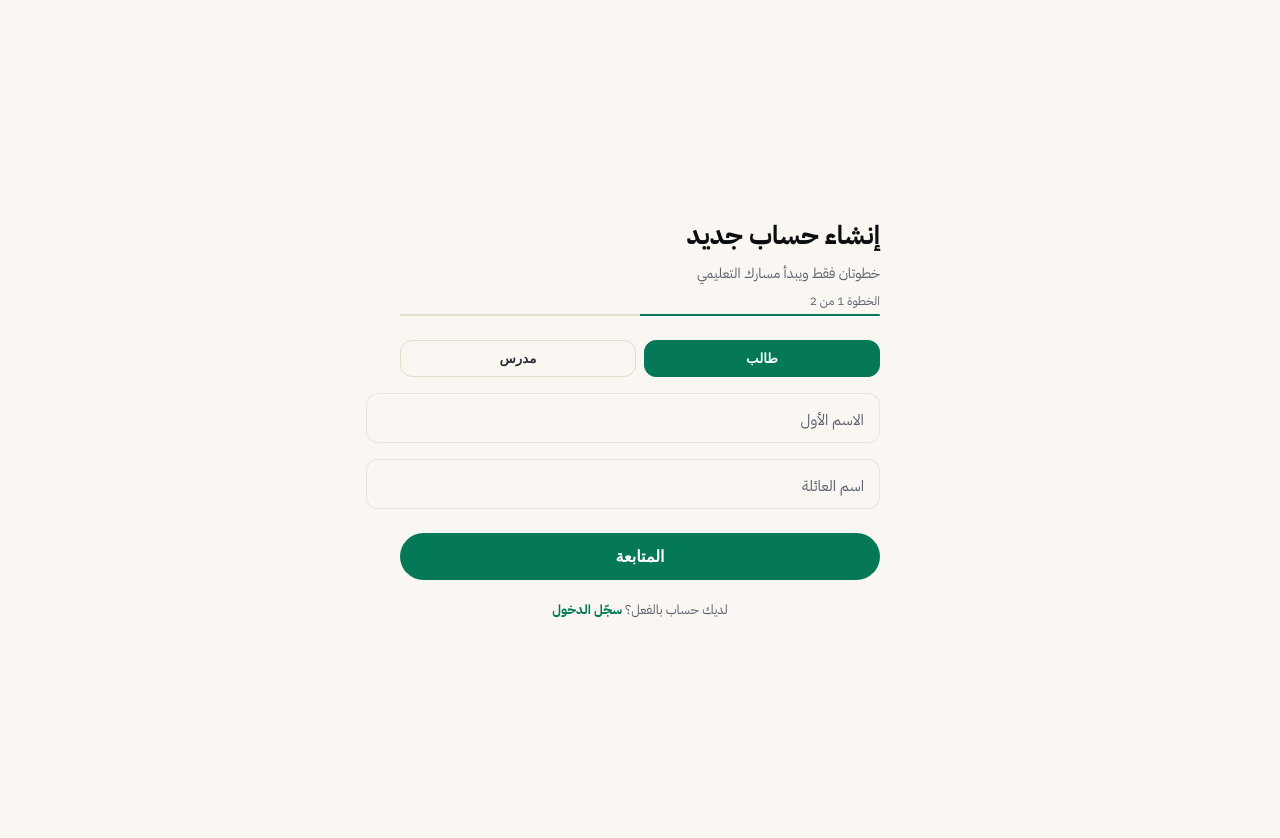
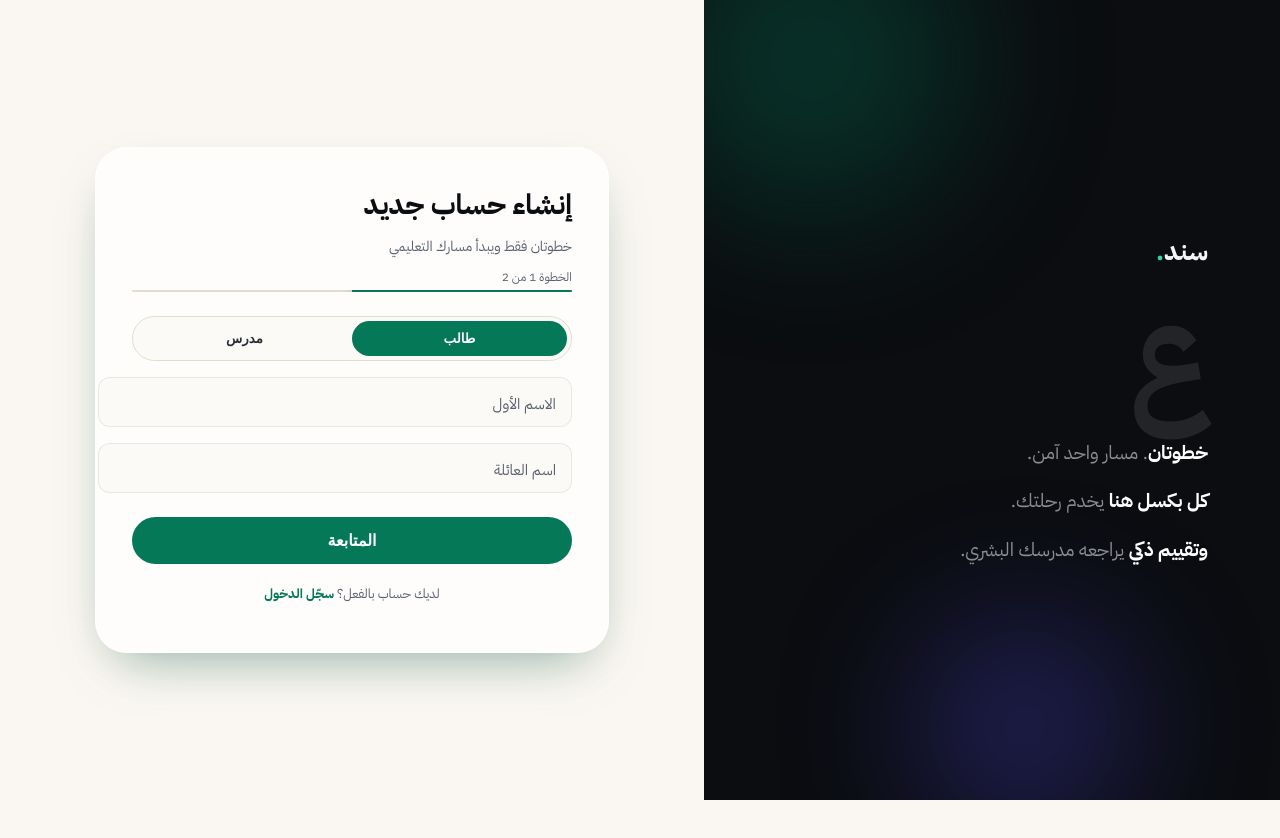
Before and after one commit to omarahameds2010-lab/sanad-edtech, a Next.js app in the folder apps/web/: page /signup in a window 1280 px wide. Shown: the top 838 px of the page. After the commit the page ends 800 px from the top, so only its background shows below. Built offline with nearby package versions, Linux system fonts and the light colour scheme; no server answers.

Commit message:
feat(web): deluxe split-screen signup with parallax, role halo, gateway button

```diff
--- a/apps/web/app/components/landing/dict.ts
+++ b/apps/web/app/components/landing/dict.ts
@@ -105,6 +105,8 @@ export interface Dict {
     back: string;
     invalid: string;
     offline: string;
+    signupPrompt: string;
+    signupLink: string;
     brandLines: { strong: string; rest: string }[];
   };
   signup: {
@@ -133,6 +135,7 @@ export interface Dict {
     requiredNames: string;
     invalid: string;
     offline: string;
+    brandLines: { strong: string; rest: string }[];
   };
   footer: { courses: string; teachers: string; login: string; tagline: string };
 }
@@ -314,6 +317,8 @@ export const dict: Record<Lang, Dict> = {
       back: "العودة للصفحة الرئيسية",
       invalid: "بيانات الدخول غير صحيحة",
       offline: "تعذر الاتصال بالخادم",
+      signupPrompt: "ليس لديك حساب؟",
+      signupLink: "أنشئ حسابًا جديدًا",
       brandLines: [
         { strong: "مسار واحد", rest: " من الدرس إلى التقييم." },
         { strong: "مؤقتات عادلة", rest: " تُدار من الخادم." },
@@ -346,6 +351,11 @@ export const dict: Record<Lang, Dict> = {
       requiredNames: "اكتب الاسم الأول واسم العائلة",
       invalid: "راجع البيانات المطلوبة",
       offline: "تعذر الاتصال بالخادم",
+      brandLines: [
+        { strong: "خطوتان", rest: ". مسار واحد آمن." },
+        { strong: "كل بكسل هنا", rest: " يخدم رحلتك." },
+        { strong: "وتقييم ذكي", rest: " يراجعه مدرسك البشري." },
+      ],
     },
     footer: { courses: "الكورسات", teachers: "المدرسون", login: "دخول", tagline: "مساحة تعليمية واضحة لكل خطوة." },
   },
@@ -526,6 +536,8 @@ export const dict: Record<Lang, Dict> = {
       back: "Back to home",
       invalid: "Invalid credentials",
       offline: "Could not reach the server",
+      signupPrompt: "No account yet?",
+      signupLink: "Create a new account",
       brandLines: [
         { strong: "One path", rest: " from lesson to evaluation." },
         { strong: "Fair timers", rest: " run by the server." },
@@ -558,6 +570,11 @@ export const dict: Record<Lang, Dict> = {
       requiredNames: "Enter your first and last name",
       invalid: "Please review the required fields",
       offline: "Could not reach the server",
+      brandLines: [
+        { strong: "Two steps", rest: ". One safe path." },
+        { strong: "Every pixel here", rest: " serves your journey." },
+        { strong: "And smart evaluation", rest: " reviewed by your human teacher." },
+      ],
     },
     footer: { courses: "Courses", teachers: "Teachers", login: "Log in", tagline: "A clear learning space for every step." },
   },
--- a/apps/web/app/globals.css
+++ b/apps/web/app/globals.css
@@ -208,6 +208,9 @@ a:hover { text-decoration: underline; }
 /* -- 23. LOGIN SPLIT (brand stage + glass form) -- */
 .lp-login-split { display: grid; grid-template-columns: 1fr 1fr; min-height: 100vh; }
 @media (max-width: 900px) { .lp-login-split { grid-template-columns: 1fr; } }
+/* -- 23b. SIGNUP SPLIT (45% brand : 55% form — asymmetric premium canvas) -- */
+.lp-signup-split { display: grid; grid-template-columns: 45fr 55fr; min-height: 100vh; }
+@media (max-width: 900px) { .lp-signup-split { grid-template-columns: 1fr; } }
 @keyframes lp-blob-drift {
   0%, 100% { transform: translate(0, 0) scale(1); }
   50% { transform: translate(30px, -24px) scale(1.12); }
--- a/apps/web/app/signup/page.tsx
+++ b/apps/web/app/signup/page.tsx
@@ -34,6 +34,9 @@ function EyeIcon({ open }: { open: boolean }) {
   );
 }
 
+const TEACHER_HALO = "0 24px 60px -24px rgba(79, 70, 229, 0.40)";
+const STUDENT_HALO = "0 24px 60px -24px rgba(4, 120, 87, 0.35)";
+
 export default function SignupPage() {
   const { t } = useLang();
   const { applySession } = useAuth();
@@ -49,6 +52,21 @@ export default function SignupPage() {
   const [showPassword, setShowPassword] = useState(false);
   const [error, setError] = useState<string | null>(null);
   const [pending, setPending] = useState(false);
+  const [par, setPar] = useState({ x: 0, y: 0 });
+
+  function handleBrandMove(e: React.MouseEvent<HTMLElement>) {
+    if (
+      typeof window !== "undefined" &&
+      window.matchMedia("(prefers-reduced-motion: reduce)").matches
+    ) {
+      return;
+    }
+    const rect = e.currentTarget.getBoundingClientRect();
+    setPar({
+      x: (e.clientX - rect.left) / rect.width - 0.5,
+      y: (e.clientY - rect.top) / rect.height - 0.5,
+    });
+  }
 
   function goNext() {
     setError(null);
@@ -95,37 +113,105 @@ export default function SignupPage() {
     }
   }
 
+  const isTeacher = role === "TEACHER";
+
   return (
-    <main
+    <main className="lp-signup-split">
+      {/* 45% — brand theater */}
+      <section
+        aria-label="Sanad"
+        onMouseMove={handleBrandMove}
+        onMouseLeave={() => setPar({ x: 0, y: 0 })}
         style={{
-        minHeight: "100vh",
+          position: "relative",
+          overflow: "hidden",
+          background: "var(--ink-950)",
+          color: "#F4F4F6",
+          display: "flex",
+          flexDirection: "column",
+          justifyContent: "center",
+          padding: "clamp(32px, 6vw, 72px)",
+          minHeight: 320,
+        }}
+      >
+        <div aria-hidden className="lp-blob" style={{ width: 280, height: 280, background: "#047857", top: -60, insetInlineEnd: -60 }} />
+        <div aria-hidden className="lp-blob" style={{ width: 200, height: 200, background: "#4F46E5", bottom: -40, insetInlineStart: "30%", animationDelay: "3s" }} />
+        <div
+          style={{
+            transform: `translate3d(${par.x * 8}px, ${par.y * 6}px, 0)`,
+            transition: "transform 250ms ease-out",
+          }}
+        >
+          <Link
+            href="/"
+            style={{ fontWeight: 800, fontSize: 26, color: "#F4F4F6", textDecoration: "none", marginBottom: 32, display: "inline-block" }}
+          >
+            سند<span style={{ color: "#34D399" }}>.</span>
+          </Link>
+        </div>
+        <div
+          aria-hidden
+          style={{
+            fontSize: 120,
+            fontWeight: 800,
+            lineHeight: 1,
+            opacity: 0.1,
+            userSelect: "none",
+            transform: `translate3d(${par.x * 22}px, ${par.y * 16}px, 0)`,
+            transition: "transform 250ms ease-out",
+          }}
+        >
+          ع
+        </div>
+        {S.brandLines.map((line, i) => (
+          <p
+            key={line.strong}
+            className="lp-line-rise"
+            style={{ ["--lp-d" as string]: `${200 + i * 160}ms`, fontSize: 19, lineHeight: 1.9, color: "rgba(244, 244, 246, 0.55)", margin: "12px 0 0", maxWidth: 420 } as React.CSSProperties}
+          >
+            <strong style={{ color: "#ffffff", fontWeight: 800 }}>{line.strong}</strong>
+            {line.rest}
+          </p>
+        ))}
+      </section>
+
+      {/* 55% — aero-glass vault */}
+      <section
+        aria-label={S.title}
+        style={{
           display: "flex",
           alignItems: "center",
           justifyContent: "center",
-        padding: "var(--space-lg)",
+          padding: "clamp(24px, 5vw, 64px)",
           background: "var(--bg-reading)",
+          position: "relative",
         }}
       >
         <div
-        className="card"
           style={{
             width: "100%",
-          maxWidth: 480,
-          background: "var(--paper-50)",
-          color: "var(--ink-700)",
+            maxWidth: 440,
+            background: "rgba(255, 255, 255, 0.72)",
+            backdropFilter: "blur(16px)",
+            WebkitBackdropFilter: "blur(16px)",
+            border: "1px solid rgba(255, 255, 255, 0.6)",
+            boxShadow: `0 20px 50px -20px rgba(11, 13, 16, 0.18), ${isTeacher ? TEACHER_HALO : STUDENT_HALO}`,
+            borderRadius: 32,
+            padding: "clamp(24px, 4vw, 36px)",
+            transition: "box-shadow 400ms ease",
           }}
         >
-        <h1 style={{ margin: "0 0 8px", fontSize: 26, color: "var(--ink-950)" }}>
+          <h1 style={{ margin: "0 0 8px", fontSize: 28, color: "var(--ink-950)" }}>
             {S.title}
           </h1>
-        <p style={{ color: "var(--text-muted)", fontSize: 14, margin: "0 0 8px" }}>
+          <p style={{ color: "var(--text-muted)", fontSize: 14, margin: "0 0 8px", lineHeight: 1.8 }}>
             {S.subtitle}
           </p>
           <p style={{ fontSize: 12, color: "var(--text-muted)", margin: "0 0 4px" }}>
             {S.step} {step + 1} {S.of} 2
           </p>
 
-        {/* 2px emerald progress: 50% → 100% */}
+          {/* Quantum progress thread — 2px, 50% → 100% */}
           <div
             role="progressbar"
             aria-valuenow={step === 0 ? 50 : 100}
@@ -144,7 +230,8 @@ export default function SignupPage() {
                 height: "100%",
                 width: step === 0 ? "50%" : "100%",
                 background: "var(--tenant-accent)",
-              transition: "width 350ms cubic-bezier(.2, 0, 0, 1)",
+                boxShadow: "0 0 8px 1px rgba(4, 120, 87, 0.45)",
+                transition: "width 450ms cubic-bezier(.34, 1.3, .64, 1)",
               }}
             />
           </div>
@@ -157,7 +244,7 @@ export default function SignupPage() {
                 alignItems: "start",
               }}
             >
-            {/* Step 1 — names + role */}
+              {/* Step 1 — names + context-aware role morph */}
               <div
                 aria-hidden={step !== 0}
                 style={{
@@ -171,8 +258,31 @@ export default function SignupPage() {
                 <div
                   role="group"
                   aria-label={S.role}
-                style={{ display: "flex", gap: 8, marginBottom: 16 }}
+                  style={{
+                    position: "relative",
+                    display: "flex",
+                    gap: 0,
+                    padding: 4,
+                    marginBottom: 16,
+                    borderRadius: 999,
+                    border: "1px solid var(--paper-200)",
+                    background: "rgba(250, 247, 242, 0.55)",
+                  }}
                 >
+                  {/* sliding glass indicator */}
+                  <span
+                    aria-hidden
+                    style={{
+                      position: "absolute",
+                      top: 4,
+                      bottom: 4,
+                      insetInlineStart: isTeacher ? "calc(50% + 0px)" : "4px",
+                      width: "calc(50% - 4px)",
+                      borderRadius: 999,
+                      background: isTeacher ? "#4F46E5" : "var(--tenant-accent)",
+                      transition: "inset-inline-start 300ms cubic-bezier(.34, 1.2, .64, 1), background 300ms ease",
+                    }}
+                  />
                   {(["STUDENT", "TEACHER"] as const).map((r) => (
                     <button
                       key={r}
@@ -181,13 +291,16 @@ export default function SignupPage() {
                       aria-pressed={role === r}
                       style={{
                         flex: 1,
+                        position: "relative",
+                        zIndex: 1,
                         padding: "10px",
-                      borderRadius: 12,
-                      fontWeight: 700,
+                        borderRadius: 999,
+                        border: "none",
+                        background: "transparent",
+                        fontWeight: 800,
                         cursor: "pointer",
-                      background: role === r ? "var(--tenant-accent)" : "transparent",
                         color: role === r ? "#ffffff" : "var(--ink-700)",
-                      border: `1px solid ${role === r ? "var(--tenant-accent)" : "var(--paper-200)"}`,
+                        transition: "color 250ms ease",
                       }}
                     >
                       {r === "STUDENT" ? S.roleStudent : S.roleTeacher}
@@ -311,20 +424,31 @@ export default function SignupPage() {
                   <button
                     type="submit"
                     disabled={pending}
+                    className="lp-login-btn"
                     style={{
                       width: "100%",
-                    background: "var(--tenant-accent)",
+                      background: "linear-gradient(135deg, var(--color-action-strong) 0%, #0B3B5B 130%)",
                       color: "#ffffff",
                       border: "none",
                       borderRadius: 999,
                       padding: "14px 24px",
                       fontWeight: 800,
-                    fontSize: 16,
+                      fontSize: 17,
                       cursor: pending ? "wait" : "pointer",
                       opacity: pending ? 0.85 : 1,
+                      transition: "transform 180ms ease-out, filter 200ms ease",
                     }}
                   >
-                  {pending ? S.pending : S.submit}
+                    <span aria-hidden className="lp-thread" />
+                    <span aria-hidden className="lp-pulse" />
+                    {pending ? (
+                      <span style={{ display: "inline-flex", alignItems: "center", gap: 10 }}>
+                        <span className="lp-spinner" aria-hidden />
+                        {S.pending}
+                      </span>
+                    ) : (
+                      S.submit
+                    )}
                   </button>
                 </Magnetic>
 
@@ -350,7 +474,6 @@ export default function SignupPage() {
             </div>
           </form>
 
-        {/* step-1 errors surface under the form */}
           {step === 0 && error && (
             <p
               role="alert"
@@ -374,6 +497,7 @@ export default function SignupPage() {
             </Link>
           </p>
         </div>
+      </section>
     </main>
   );
 }
```
Lines whose indentation alone changed are shown as unchanged.
